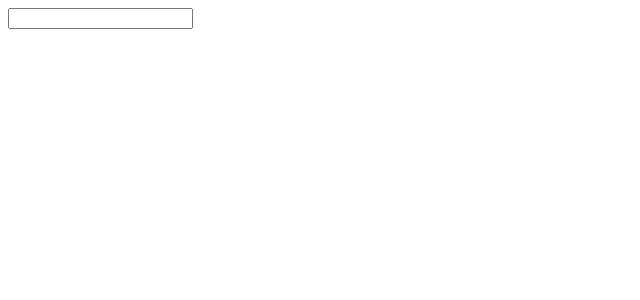
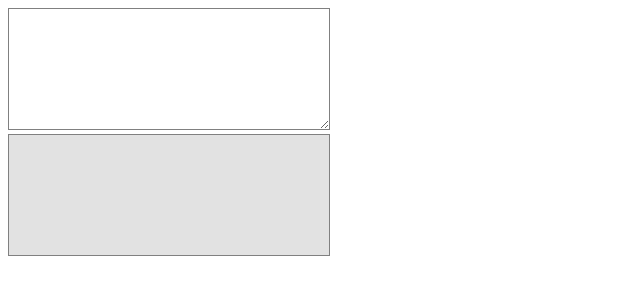
Before and after one commit to MaximilianKoestler/nextreq, a Vue app in the folder frontend/: page /#/ in a window 1280 px wide. Shown: the top 300 px of the page, without its empty margins (0-640 px from the left). Built offline with nearby package versions, Linux system fonts and the light colour scheme.

Commit message:
Show error positions in calculator frontend

```diff
--- a/frontend/src/App.vue
+++ b/frontend/src/App.vue
@@ -13,3 +13,9 @@ export default defineComponent({
   name: "App",
 });
 </script>
+
+<style lang="scss">
+body {
+  font-family: Arial, Verdana, sans-serif;
+}
+</style>
--- a/frontend/src/components/Calculator.vue
+++ b/frontend/src/components/Calculator.vue
@@ -1,11 +1,24 @@
 <template>
-  <input type="text" v-model="formula" v-on:input="debounceListener" />
+  <textarea
+    class="editor"
+    spellcheck="false"
+    v-model="formula"
+    v-on:input="debounceListener"
+  />
+
+  <div
+    class="editor disabled"
+    contenteditable="false"
+    spellcheck="false"
+    v-html="styledFormula"
+  ></div>
+
   <div>
     <span v-if="computedResult.value !== undefined">{{
       computedResult.value
     }}</span>
     <span v-else-if="computedResult.error !== undefined" class="error">{{
-      computedResult.error
+      computedResult.error.message
     }}</span>
     <span v-else>...</span>
   </div>
@@ -31,9 +44,15 @@ const apolloClient = new ApolloClient({
   cache,
 });
 
+interface Error {
+  message: string;
+  offset: number;
+}
+
 interface Result {
+  input: string;
   value?: string;
-  error?: string;
+  error?: Error;
 }
 
 export default defineComponent({
@@ -42,41 +61,83 @@ export default defineComponent({
     const formula = ref("");
     const debouncedFormula = ref("");
 
-    const computedResult: Ref<Result> = ref({ value: "" });
+    const computedResult: Ref<Result> = ref({
+      input: formula.value,
+      value: "",
+    });
+
+    const styledFormula = computed(() => {
+      let formula = computedResult.value.input;
+      if (computedResult.value.error !== undefined) {
+        let offset = computedResult.value.error.offset;
+        if (offset == -1) {
+          offset = formula.length;
+          formula = formula + " ";
+        }
+        const result =
+          formula.slice(0, offset) +
+          "<span style='color: red; text-decoration: underline; white-space: pre;'>" +
+          formula.slice(offset, offset + 1) +
+          "</span>" +
+          formula.slice(offset + 1);
+        return result;
+      } else {
+        return formula;
+      }
+    });
+
+    const formulaAsText = computed(() => {
+      const div = document.createElement("div");
+      div.innerHTML = styledFormula.value;
+      return div.textContent || div.innerText || "";
+    });
 
     let timeoutRef: NodeJS.Timeout | null = null;
-    const debounceListener = (e: any) => {
+    const debounceListener = () => {
       if (timeoutRef !== null) {
         clearTimeout(timeoutRef);
       }
 
-      formula.value = e.target.value;
       timeoutRef = setTimeout(() => {
-        debouncedFormula.value = e.target.value;
+        debouncedFormula.value = formula.value;
       }, 800);
     };
 
     watch(debouncedFormula, (newFormula) => {
-      computedResult.value = {};
+      computedResult.value = { input: debouncedFormula.value };
 
       apolloClient
         .query({
           query: gql`
-          query {
-            calculate(input: "${newFormula}")
-          }
-        `,
+            query Calculate($input: String!) {
+              calculate(input: $input)
+            }
+          `,
+          variables: { input: newFormula },
         })
         .then((response) => {
-          computedResult.value = { value: response.data.calculate };
+          computedResult.value = {
+            input: debouncedFormula.value,
+            value: response.data.calculate,
+          };
         })
         .catch((error) => {
           if (error.graphQLErrors.length == 1) {
-            computedResult.value = { error: error.graphQLErrors[0].message };
+            const gqlError = error.graphQLErrors[0];
+            computedResult.value = {
+              input: debouncedFormula.value,
+              error: {
+                message: gqlError.message,
+                offset: gqlError.extensions.offset,
+              },
+            };
           } else if (error.networkError !== undefined) {
-            computedResult.value = { error: error.networkError };
+            computedResult.value = {
+              input: debouncedFormula.value,
+              error: error.networkError,
+            };
           } else {
-            computedResult.value = { error };
+            computedResult.value = { input: debouncedFormula.value, error };
           }
         });
     });
@@ -85,6 +146,7 @@ export default defineComponent({
       debounceListener,
       formula,
       computedResult,
+      styledFormula,
     };
   },
 });
@@ -94,4 +156,16 @@ export default defineComponent({
 .error {
   color: red;
 }
+
+.editor {
+  font: inherit;
+  border: 1px solid grey;
+  height: 100px;
+  width: 300px;
+  padding: 10px;
+}
+
+.disabled {
+  background-color: #e2e2e2;
+}
 </style>
```
